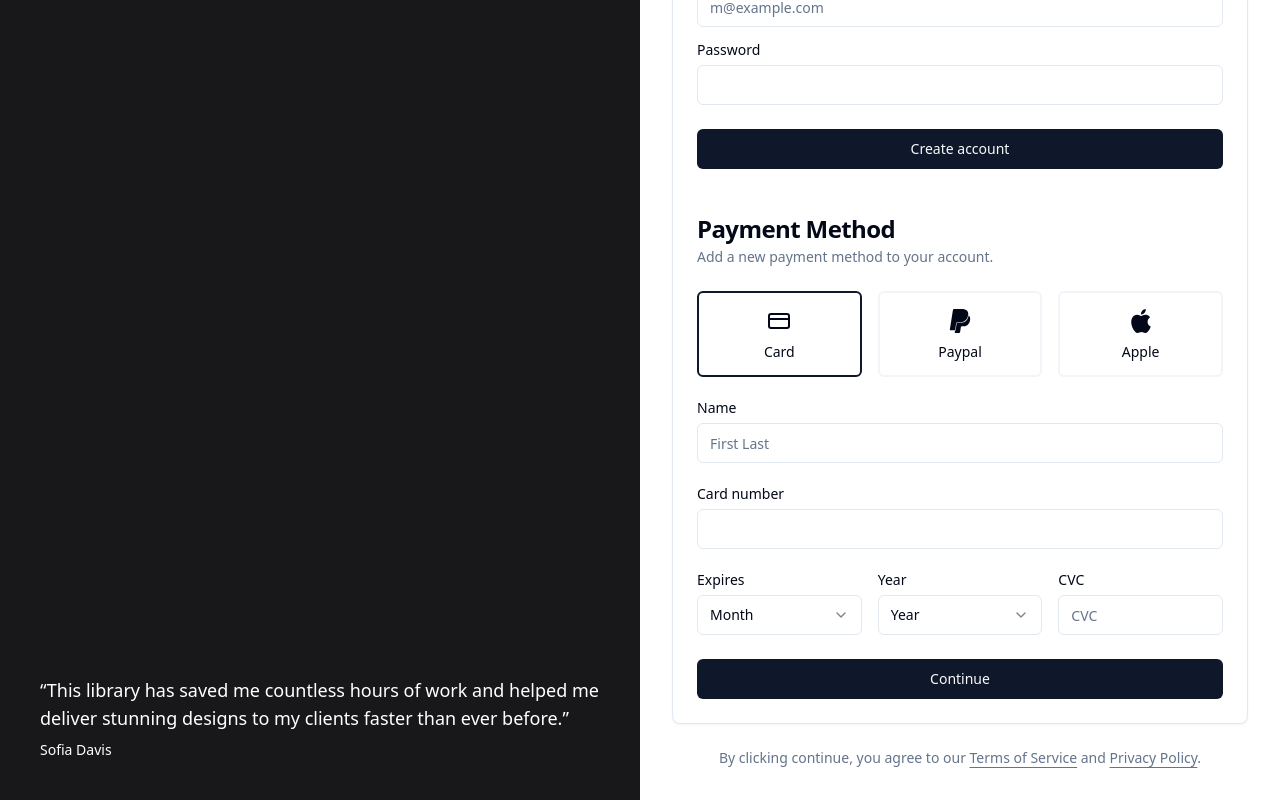
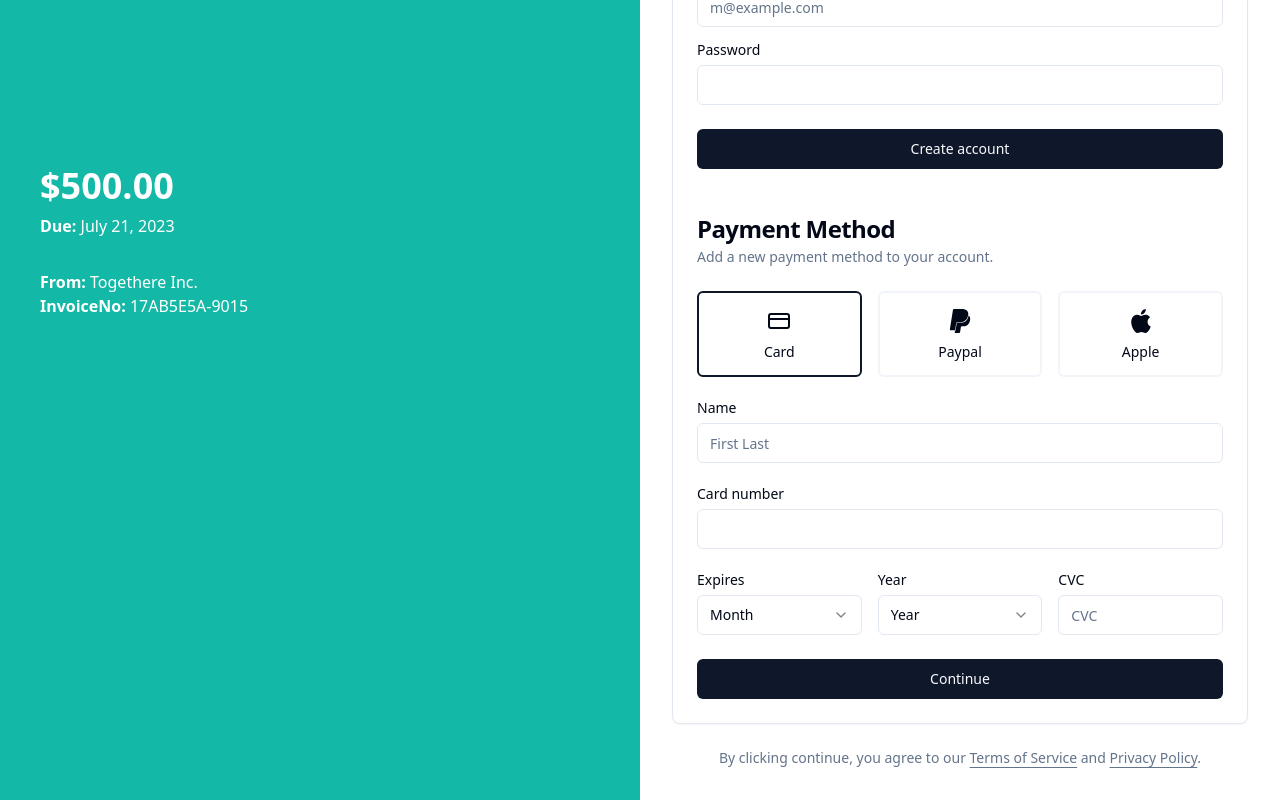
Before and after one commit to chowjiaming/cakecapital-payment-ui, a React (Vite) app: page / in a window 1280 px wide. Shown: the part 344-1144 px from the top of the page. Built offline with nearby package versions, Linux system fonts and the light colour scheme.

Commit message:
refactor: add aside content :hammer:

```diff
--- a/src/App.tsx
+++ b/src/App.tsx
@@ -196,8 +196,8 @@ export function App() {
         >
           Login
         </a>
-        <div className="relative hidden h-full flex-col bg-muted p-10 text-white dark:border-r lg:flex">
-          <div className="absolute inset-0 bg-zinc-900" />
+        <aside className="relative hidden h-full flex-col bg-muted p-10 text-white dark:border-r lg:flex">
+          <div className="absolute inset-0 bg-teal-500" />
           <div className="relative z-20 flex items-center text-lg font-medium">
             <svg
               xmlns="http://www.w3.org/2000/svg"
@@ -213,19 +213,30 @@ export function App() {
             </svg>
             CakeCapital
           </div>
-          <div className="relative z-20 mt-auto">
-            <blockquote className="space-y-2">
-              <p className="text-lg">
-                &ldquo;This library has saved me countless hours of work and
-                helped me deliver stunning designs to my clients faster than
-                ever before.&rdquo;
-              </p>
-              <footer className="text-sm">Sofia Davis</footer>
+          <div className="relative z-20 mt-auto mb-auto">
+            <blockquote className="space-y-8">
+              <header>
+                <h1 className="text-4xl mb-2 font-extrabold">
+                  $500.00
+                </h1>
+                <p className="text-md">
+                  <strong>Due: </strong>July 21, 2023
+                </p>
+              </header>
+
+              <footer>
+                <p className="text-md">
+                  <strong>From: </strong> Togethere Inc.
+                </p>
+                <p className="text-md">
+                  <strong>InvoiceNo: </strong> 17AB5E5A-9015
+                </p>
+              </footer>
             </blockquote>
           </div>
-        </div>
-        <div className="lg:p-8">
-          <div className="mx-auto flex w-full flex-col justify-center space-y-6 sm:max-w-screen-sm">
+        </aside>
+        <article className="lg:p-8">
+          <section className="mx-auto flex w-full flex-col justify-center space-y-6 sm:max-w-screen-sm">
             <div className="flex flex-col space-y-2 text-center">
               <h1 className="text-2xl font-semibold tracking-tight">
                 Create an account
@@ -252,8 +263,8 @@ export function App() {
               </a>
               .
             </p>
-          </div>
-        </div>
+          </section>
+        </article>
       </main>
     </>
   );
```
